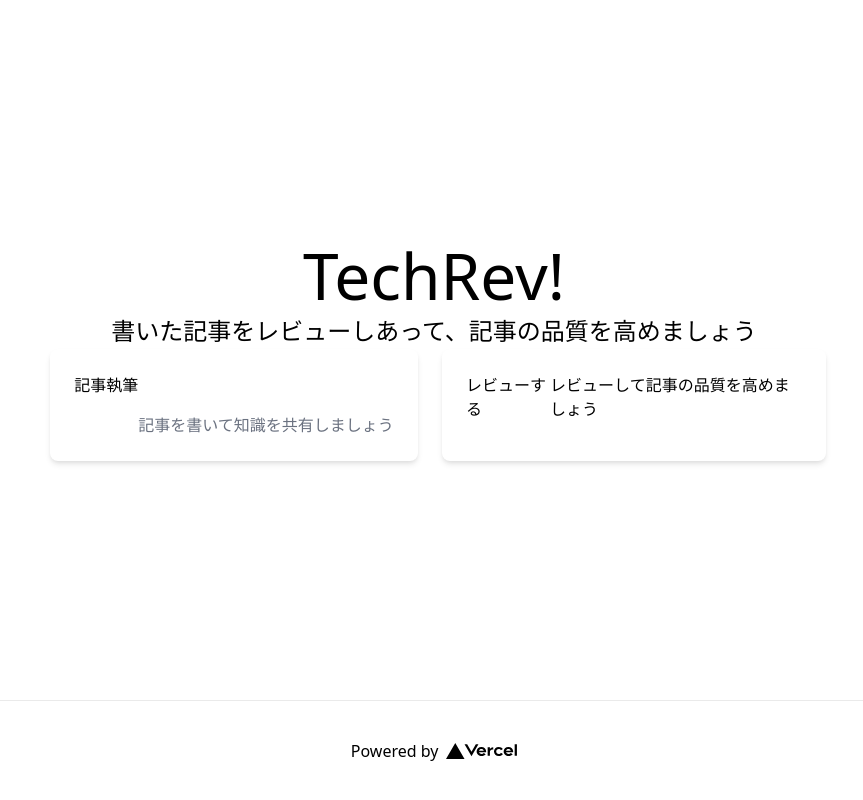
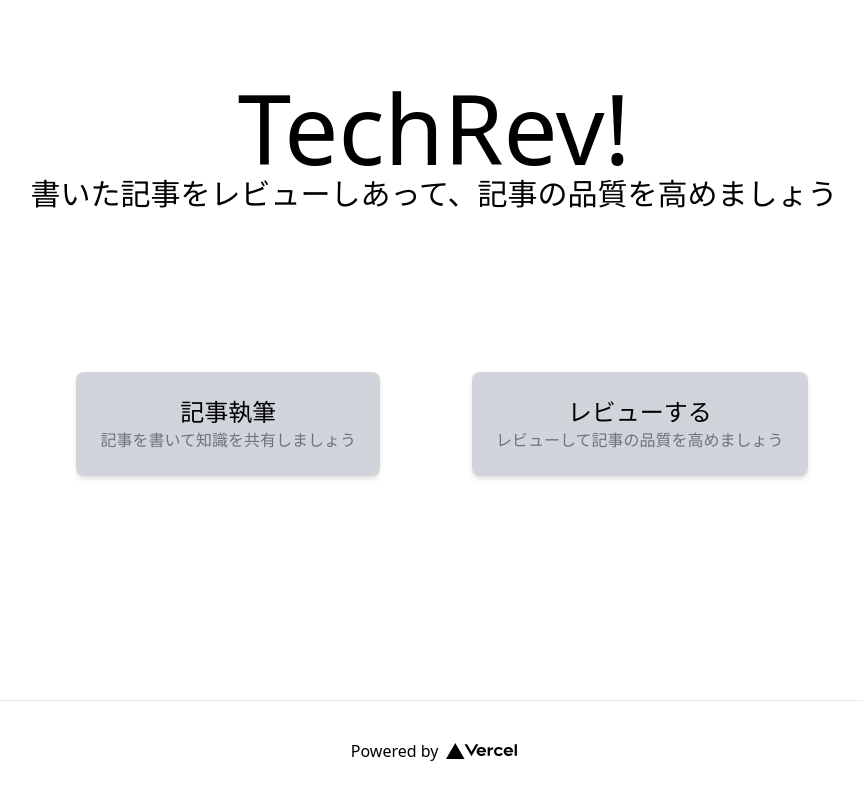
Before and after one commit to oshita-n/tech-rev, a Next.js app in the folder tech-rev-app/: page / in a window 1280 px wide. Shown: the whole page, without its empty margins (206-1069 px from the left). Built offline with nearby package versions, Linux system fonts and the light colour scheme.

Commit message:
ページの追加

```diff
--- a/tech-rev-app/package.json
+++ b/tech-rev-app/package.json
@@ -13,11 +13,14 @@
     "react-dom": "17.0.2"
   },
   "devDependencies": {
+    "@types/node": "^14.14.37",
+    "@types/react": "^17.0.3",
     "autoprefixer": "^10.2.5",
     "postcss": "^8.2.8",
     "postcss-cli": "^8.3.1",
     "postcss-import": "^14.0.0",
     "postcss-nested": "^5.0.5",
-    "tailwindcss": "^2.0.4"
+    "tailwindcss": "^2.0.4",
+    "typescript": "^4.2.3"
   }
 }
--- /dev/null
+++ b/tech-rev-app/pages/edit.tsx
@@ -0,0 +1,11 @@
+import Link from 'next/link'
+
+const edit = () => {
+    return (
+        <div>
+            <p class="text-6xl">Editorを追加予定。</p>
+            <Link href="/"><a class="text-3xl">ホームに戻る</a></Link>
+        </div>
+    );
+};
+export default edit;
--- a/tech-rev-app/pages/index.js
+++ b/tech-rev-app/pages/index.tsx
@@ -1,4 +1,5 @@
 import Head from 'next/head'
+import Link from 'next/link'
 import styles from '../styles/Home.module.css'
 
 export default function Home() {
@@ -10,27 +11,27 @@ export default function Home() {
       </Head>
 
       <main className={styles.main}>
-        <h1 className={styles.title}>
+        <h1 class="text-center text-8xl">
           TechRev!
         </h1>
 
-        <p className={styles.description}>
+        <p class="text-center text-3xl pb-40">
           書いた記事をレビューしあって、記事の品質を高めましょう
         </p>
 
         <div class="grid grid-cols-2 gap-4 ">
-          <div class="max-w-sm mx-auto flex p-6 bg-white rounded-lg shadow-md cursor-pointer hover:bg-gray-200 space-y-10">
-            <blockquote>記事執筆</blockquote>
-            <figcaption class="font-medium">
-              <div class="text-gray-500">
+          <Link href="/edit">
+            <div class="max-w-sm mx-auto p-6 bg-gray-300 rounded-lg shadow-md cursor-pointer hover:bg-gray-200">
+            <h1 class="text-center text-2xl">記事執筆</h1>
+              <h2 class="text-gray-500">
                 記事を書いて知識を共有しましょう
-              </div>
-            </figcaption>
-          </div>
+              </h2>
+            </div>
+          </Link>
 
-          <div class="max-w-sm mx-auto flex p-6 bg-white rounded-lg shadow-md cursor-pointer hover:bg-gray-200">
-            <p>レビューする</p>
-            <p>レビューして記事の品質を高めましょう</p>
+          <div class="max-w-sm mx-auto p-6 bg-gray-300 rounded-lg shadow-md cursor-pointer hover:bg-gray-200">
+            <h1 class="text-center text-2xl">レビューする</h1>
+            <h2 class="text-gray-500">レビューして記事の品質を高めましょう</h2>
           </div>
         </div>
       </main>
--- a/tech-rev-app/styles/Home.module.css
+++ b/tech-rev-app/styles/Home.module.css
@@ -10,7 +10,7 @@
 .main {
   padding: 5rem 0;
   flex: 1;
-  display: flex;
+  display: auto;
   flex-direction: column;
   justify-content: center;
   align-items: center;
```
Also changed, not shown: tech-rev-app/tsconfig.json (added, +29 -0 lines), tech-rev-app/next-env.d.ts (added), 1 other file (tests, documents, lock files or other folders).
